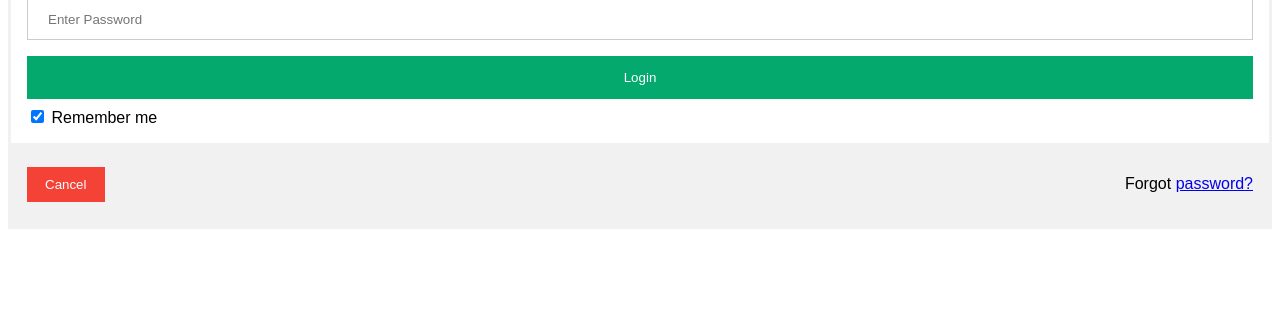
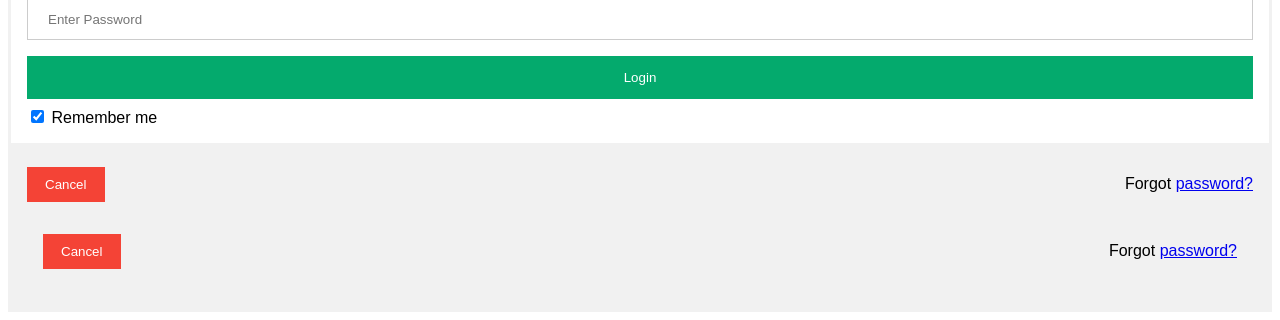
Before and after one commit to reader12234/pastadev, a CodeIgniter 4 app: the page made by PASTEDEV/app/Views/Login.php in a window 1280 px wide. Shown: the part 606-926 px from the top of the page. Before the commit the page ends 835 px from the top, so only its background shows below. Run offline with PHP 8.4 and a stand-in for CodeIgniter, Linux system fonts and the light colour scheme; the template is opened without the code that fills it, so the values that code supplies are empty; some libraries are stand-ins or nearby versions.

```diff
--- a/PASTEDEV/app/Views/Login.php
+++ b/PASTEDEV/app/Views/Login.php
@@ -87,6 +87,9 @@ span.psw {
       <input type="checkbox" checked="checked" name="remember"> Remember me
     </label>
   </div>
+  <div class="container" style="background-color:#f1f1f1">
+    <button type="button" class="cancelbtn">Cancel</button>
+    <span class="psw">Forgot <a href="#">password?</a></span>
 
   <div class="container" style="background-color:#f1f1f1">
     <button type="button" class="cancelbtn">Cancel</button>
```
